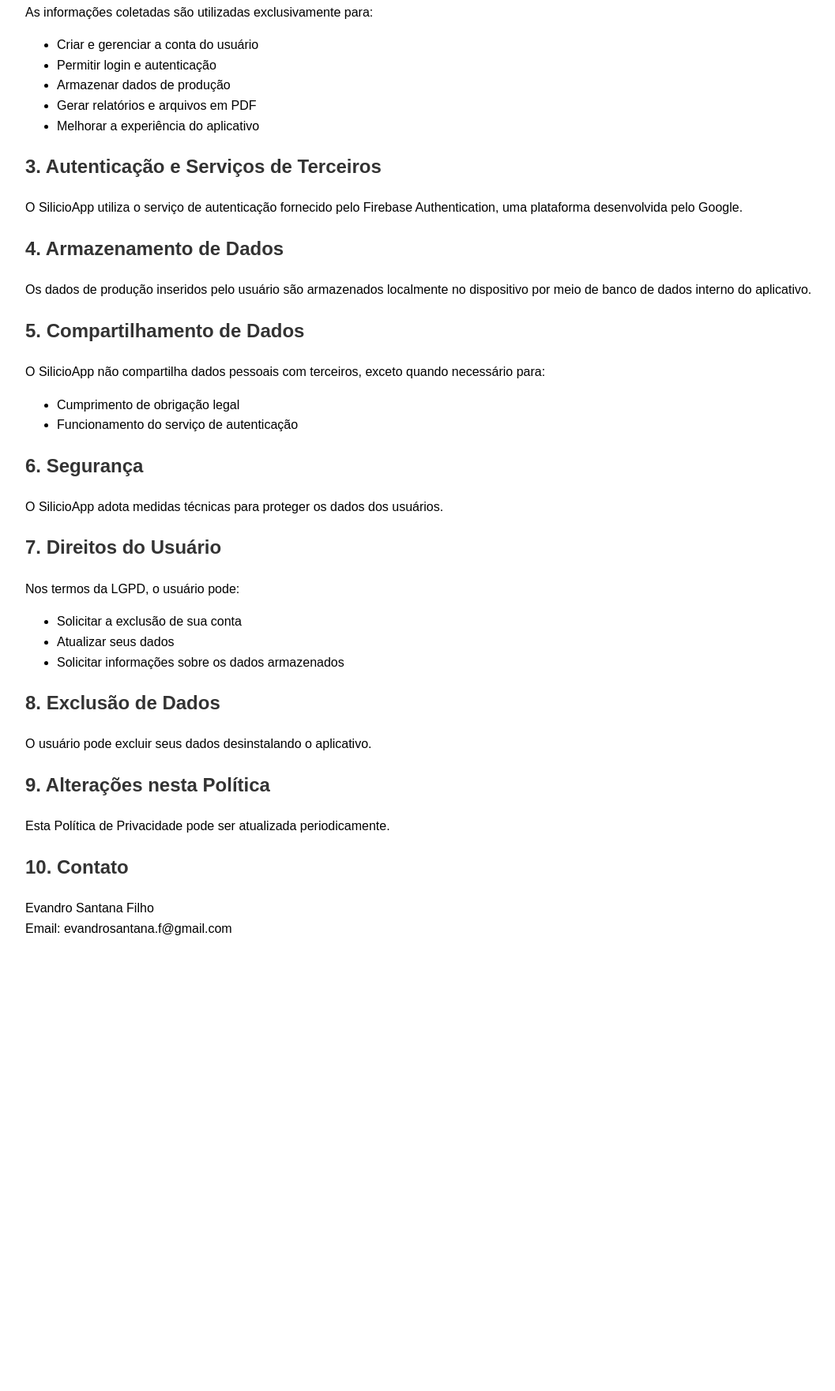
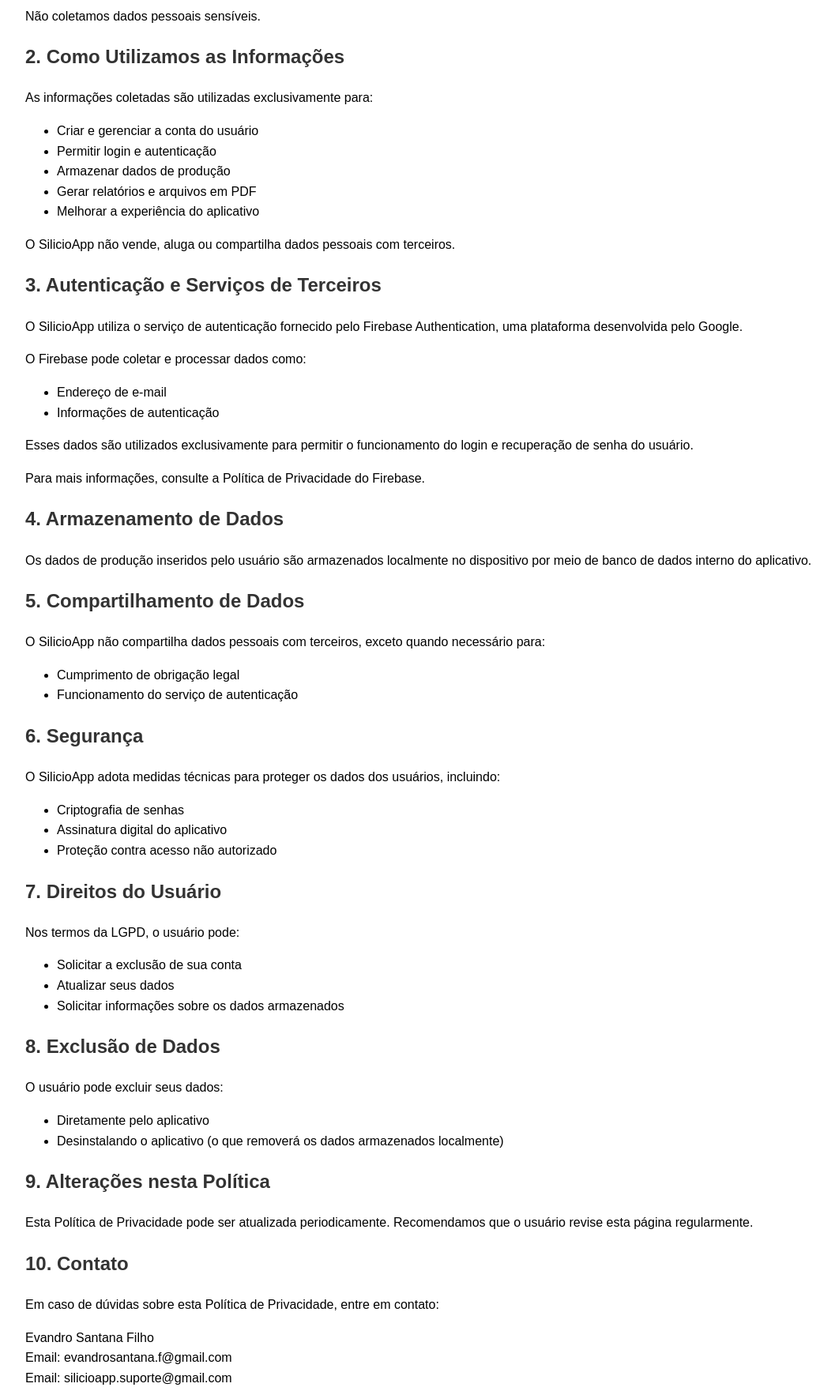
Before and after one commit to EvandroSFilho/silicioapp-privacy-policy, a plain HTML site: page index.html in a window 1280 px wide. Shown: the part 436-2197 px from the top of the page at 79% size, without its empty margins (8-1065 px from the left). Before the commit the page ends 1664 px from the top, so only its background shows below. Drawn offline with Linux system fonts and the light colour scheme.

Commit message:
Revise privacy policy content and contact information
Updated privacy policy details, including user rights and data deletion methods.

```diff
--- a/index.html
+++ b/index.html
@@ -20,6 +20,8 @@ h1, h2 {
 <h1>Política de Privacidade – SilicioApp</h1>
 <p><strong>Última atualização:</strong> Março de 2026</p>
 
+<p>O SilicioApp respeita a sua privacidade e está comprometido em proteger os dados pessoais dos seus usuários, conforme a Lei Geral de Proteção de Dados (LGPD – Lei nº 13.709/2018).</p>
+
 <h2>1. Informações Coletadas</h2>
 <p>O SilicioApp pode coletar as seguintes informações fornecidas pelo usuário:</p>
 <ul>
@@ -28,6 +30,8 @@ h1, h2 {
 <li>Dados de produção inseridos no aplicativo</li>
 <li>Informações necessárias para autenticação</li>
 </ul>
+
+<p>Não coletamos dados pessoais sensíveis.</p>
 
 <h2>2. Como Utilizamos as Informações</h2>
 <p>As informações coletadas são utilizadas exclusivamente para:</p>
@@ -39,8 +43,17 @@ h1, h2 {
 <li>Melhorar a experiência do aplicativo</li>
 </ul>
 
+<p>O SilicioApp não vende, aluga ou compartilha dados pessoais com terceiros.</p>
+
 <h2>3. Autenticação e Serviços de Terceiros</h2>
 <p>O SilicioApp utiliza o serviço de autenticação fornecido pelo Firebase Authentication, uma plataforma desenvolvida pelo Google.</p>
+<p>O Firebase pode coletar e processar dados como:</p>
+<ul>
+<li>Endereço de e-mail</li>
+<li>Informações de autenticação</li>
+</ul>
+<p>Esses dados são utilizados exclusivamente para permitir o funcionamento do login e recuperação de senha do usuário.</p>
+<p>Para mais informações, consulte a Política de Privacidade do Firebase.</p>
 
 <h2>4. Armazenamento de Dados</h2>
 <p>Os dados de produção inseridos pelo usuário são armazenados localmente no dispositivo por meio de banco de dados interno do aplicativo.</p>
@@ -53,7 +66,12 @@ h1, h2 {
 </ul>
 
 <h2>6. Segurança</h2>
-<p>O SilicioApp adota medidas técnicas para proteger os dados dos usuários.</p>
+<p>O SilicioApp adota medidas técnicas para proteger os dados dos usuários, incluindo:</p>
+<ul>
+    <li>Criptografia de senhas</li>
+    <li>Assinatura digital do aplicativo</li>
+    <li>Proteção contra acesso não autorizado</li>
+</ul>
 
 <h2>7. Direitos do Usuário</h2>
 <p>Nos termos da LGPD, o usuário pode:</p>
@@ -64,15 +82,21 @@ h1, h2 {
 </ul>
 
 <h2>8. Exclusão de Dados</h2>
-<p>O usuário pode excluir seus dados desinstalando o aplicativo.</p>
+<p>O usuário pode excluir seus dados:</p>
+<ul>
+<li>Diretamente pelo aplicativo</li>
+<li>Desinstalando o aplicativo (o que removerá os dados armazenados localmente)</li>
+</ul>
 
 <h2>9. Alterações nesta Política</h2>
-<p>Esta Política de Privacidade pode ser atualizada periodicamente.</p>
+<p>Esta Política de Privacidade pode ser atualizada periodicamente. Recomendamos que o usuário revise esta página regularmente.</p>
 
 <h2>10. Contato</h2>
+<p>Em caso de dúvidas sobre esta Política de Privacidade, entre em contato:</p>
 <p>
 Evandro Santana Filho<br>
-Email: evandrosantana.f@gmail.com
+Email: evandrosantana.f@gmail.com<br>
+Email: silicioapp.suporte@gmail.com
 </p>
 
 </body>
```
